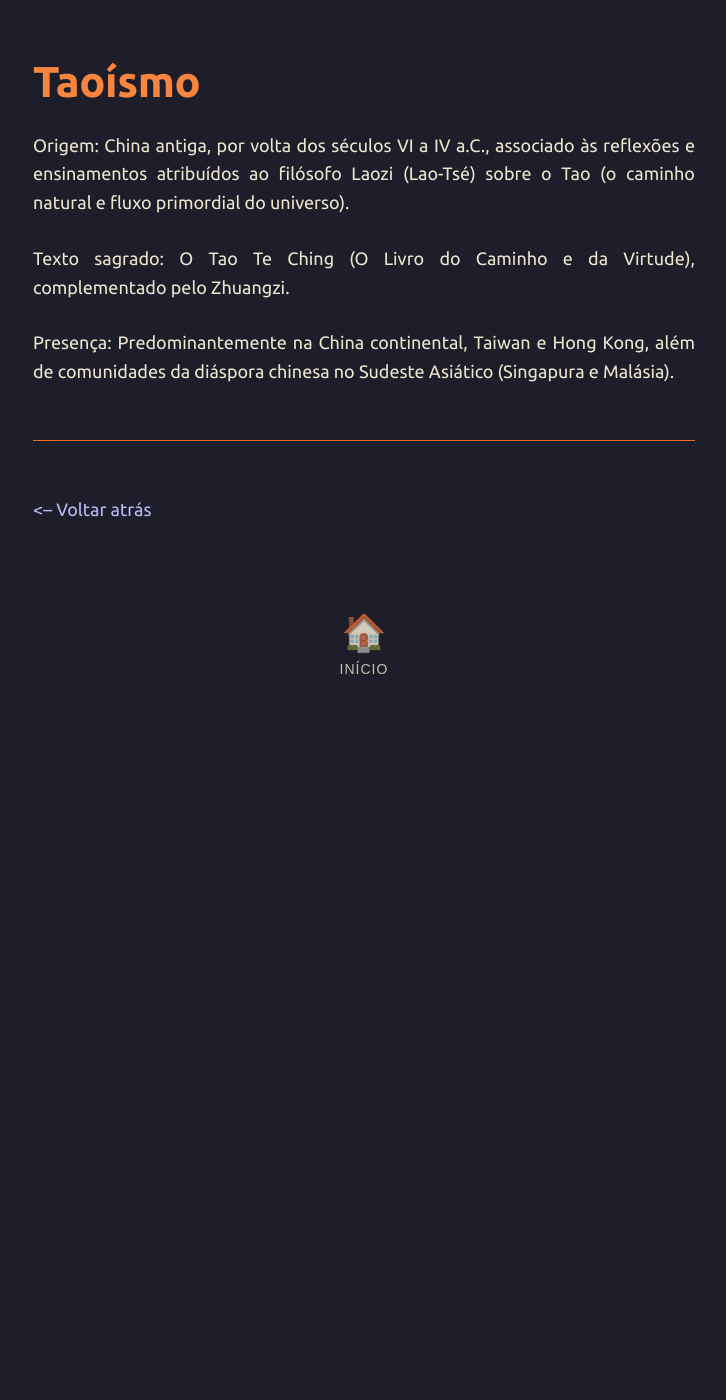
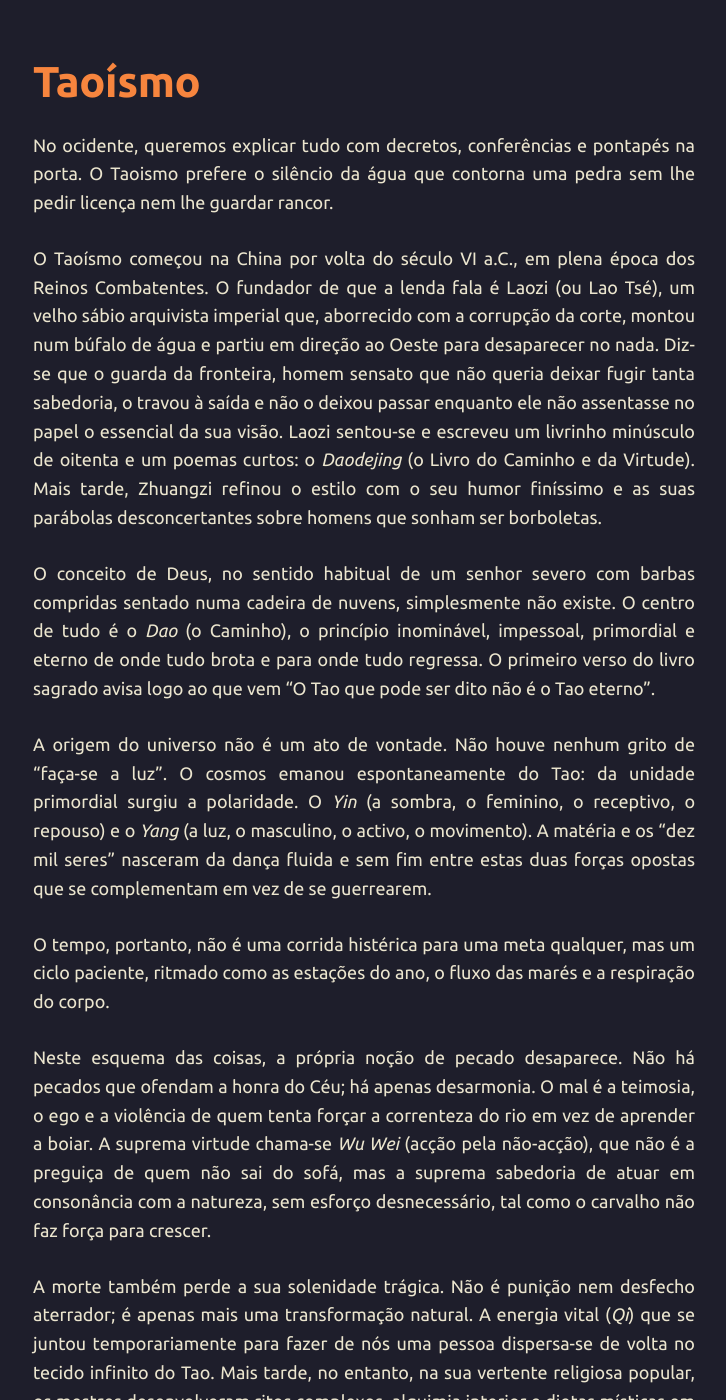
Before and after one commit to joaquim-capitao/joaquim-capitao.github.io, a Jekyll site: the page built from religiao/taoismo.md, in a window 1280 px wide and 1400 px high. Shown: the whole window, without its empty margins (276-1002 px from the left). Built offline with Jekyll 4.4.1, drawn with Linux system fonts in a browser that asks for light colours; our own code applies the rules of GitHub Pages for plain Markdown files; some of the changed text lies outside the part shown.

Commit message:
Enhance Taoísmo entry with detailed explanations
Expanded the content on Taoísmo, adding historical context, philosophical insights, and the distinction between Taoísmo Filosófico and Religioso.

```diff
--- a/religiao/taoismo.md
+++ b/religiao/taoismo.md
@@ -1,10 +1,24 @@
 # Taoísmo
 
-Origem: China antiga, por volta dos séculos VI a IV a.C., associado às reflexões e ensinamentos atribuídos ao filósofo Laozi (Lao-Tsé) sobre o Tao (o caminho natural e fluxo primordial do universo).
+No ocidente, queremos explicar tudo com decretos, conferências e pontapés na porta. O Taoismo prefere o silêncio da água que contorna uma pedra sem lhe pedir licença nem lhe guardar rancor.
 
-Texto sagrado: O Tao Te Ching (O Livro do Caminho e da Virtude), complementado pelo Zhuangzi.
+O Taoísmo começou na China por volta do século VI a.C., em plena época dos Reinos Combatentes. O fundador de que a lenda fala é Laozi (ou Lao Tsé), um velho sábio arquivista imperial que, aborrecido com a corrupção da corte, montou num búfalo de água e partiu em direção ao Oeste para desaparecer no nada. Diz-se que o guarda da fronteira, homem sensato que não queria deixar fugir tanta sabedoria, o travou à saída e não o deixou passar enquanto ele não assentasse no papel o essencial da sua visão. Laozi sentou-se e escreveu um livrinho minúsculo de oitenta e um poemas curtos: o *Daodejing* (o Livro do Caminho e da Virtude). Mais tarde, Zhuangzi refinou o estilo com o seu humor finíssimo e as suas parábolas desconcertantes sobre homens que sonham ser borboletas.
 
-Presença: Predominantemente na China continental, Taiwan e Hong Kong, além de comunidades da diáspora chinesa no Sudeste Asiático (Singapura e Malásia).
+O conceito de Deus, no sentido habitual de um senhor severo com barbas compridas sentado numa cadeira de nuvens, simplesmente não existe. O centro de tudo é o *Dao* (o Caminho), o princípio inominável, impessoal, primordial e eterno de onde tudo brota e para onde tudo regressa. O primeiro verso do livro sagrado avisa logo ao que vem "O Tao que pode ser dito não é o Tao eterno".
+
+A origem do universo não é um ato de vontade. Não houve nenhum grito de "faça-se a luz". O cosmos emanou espontaneamente do Tao: da unidade primordial surgiu a polaridade. O *Yin* (a sombra, o feminino, o receptivo, o repouso) e o *Yang* (a luz, o masculino, o activo, o movimento). A matéria e os "dez mil seres" nasceram da dança fluida e sem fim entre estas duas forças opostas que se complementam em vez de se guerrearem.
+
+O tempo, portanto, não é uma corrida histérica para uma meta qualquer, mas um ciclo paciente, ritmado como as estações do ano, o fluxo das marés e a respiração do corpo.
+
+Neste esquema das coisas, a própria noção de pecado desaparece. Não há pecados que ofendam a honra do Céu; há apenas desarmonia. O mal é a teimosia, o ego e a violência de quem tenta forçar a correnteza do rio em vez de aprender a boiar. A suprema virtude chama-se *Wu Wei* (acção pela não-acção), que não é a preguiça de quem não sai do sofá, mas a suprema sabedoria de atuar em consonância com a natureza, sem esforço desnecessário, tal como o carvalho não faz força para crescer.
+
+A morte também perde a sua solenidade trágica. Não é punição nem desfecho aterrador; é apenas mais uma transformação natural. A energia vital (*Qi*) que se juntou temporariamente para fazer de nós uma pessoa dispersa-se de volta no tecido infinito do Tao. Mais tarde, no entanto, na sua vertente religiosa popular, os mestres desenvolveram ritos complexos, alquimia interior e dietas místicas em busca de uma longevidade extraordinária e da comunhão imortal com os espíritos.
+
+A liderança divide-se entre as duas grandes ramificações da tradição: o Taoismo Filosófico (*Daojia*), que dispensa padres e prefere a contemplação solitária da natureza; e o Taoismo Religioso (*Daojiao*), repleto de templos, monges, rituais litúrgicos e um panteão de divindades locais e heróis divinizados, como o Imperador de Jade. A figura de proa é o mestre espiritual, o sábio que orienta a comunidade sem nunca impor a sua autoridade.
+
+A relação com o mundo exterior é marcada por um desprendimento límpido. O Taoismo desconfia profundamente do excesso de regras, da pompa dos governantes, dos exércitos e das moralidades que sufocam a espontaneidade humana (*Ziran*). Ao longo dos milénios soube conviver e misturar-se pacificamente com o Confucionismo e o Budismo, formando o triângulo espiritual da alma chinesa, embora tenha sofrido perseguições ferozes durante as tempestades políticas do século XX.
+
+No final, quando se limpa o pó aos séculos e se calam as doutrinas ruidosas, resta no Taoismo uma rara higiene mental. Num mundo exausto que corre atrás do lucro e da pressa, esta filosofia concentra-se na gentileza, na maleabilidade e na coragem de nos deixarmos levar pelo fluxo natural das coisas, onde nada é feito à força.
 
 ---
 
```
